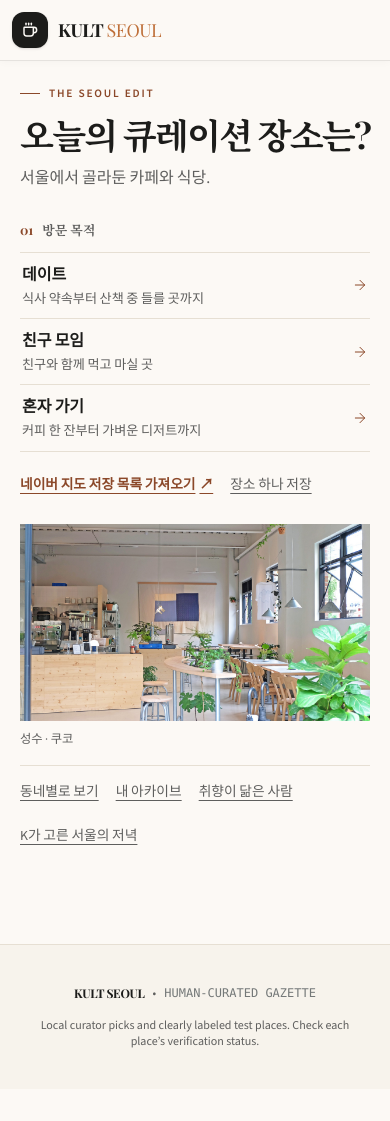
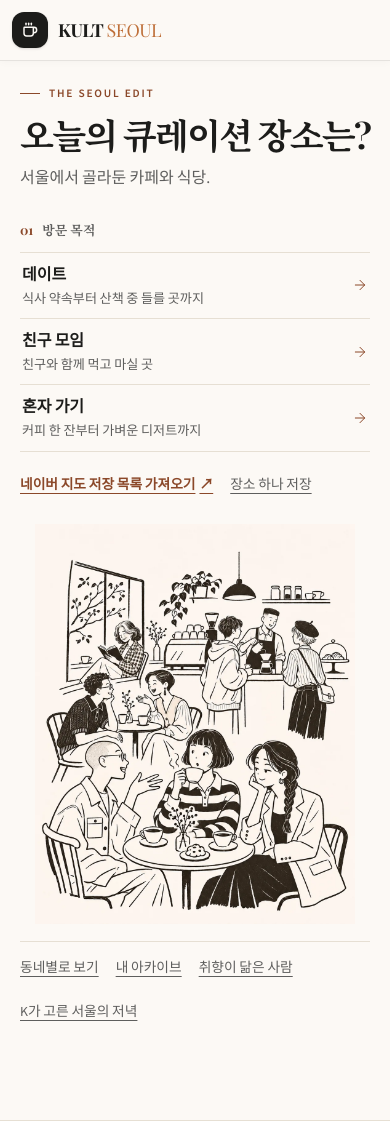
Before and after one commit to hoooong28-cyber/kult, a Next.js app: page / in a window 390 px wide. Shown: the top 1121 px of the page. Before the commit the page ends 1089 px from the top, so only its background shows below. Built offline with nearby package versions, Linux system fonts and the light colour scheme; a web font is replaced by a local one.

Commit message:
Place approved KULT café illustration on the responsive home cover

```diff
--- a/app/entry.module.css
+++ b/app/entry.module.css
@@ -23,15 +23,13 @@
 .importLinks a:first-child { color: var(--kult-accent-text); font-weight: 700; }
 .importLinks a:not(:first-child), .secondary a, .empty { color: var(--kult-muted); }
 .empty { margin: 12px 0; font-size: .9rem; }
-.photo { min-width: 0; margin: 0; }
-.photoFrame { position: relative; overflow: hidden; aspect-ratio: 4 / 5; background: var(--kult-cream); }
-.photoFrame img { object-fit: cover; }
-.photo figcaption { margin-top: 9px; color: var(--kult-muted); font-size: .77rem; }
+.cover { min-width: 0; }
+.coverImage { display: block; width: 100%; height: auto; }
 .secondary { grid-column: 1 / -1; border-top: 1px solid var(--kult-rule); padding-top: 4px; }
 @media (max-width: 767px) {
   .entry { grid-template-columns: minmax(0, 1fr); padding: 24px 20px 22px; row-gap: 17px; }
   .chooser { margin-top: 17px; }
-  .photoFrame { aspect-ratio: 16 / 9; }
+  .cover { width: min(84vw, 320px); justify-self: center; }
 }
 @media (prefers-reduced-motion: reduce) {
   .choice svg { transition: none; }
--- a/app/page.tsx
+++ b/app/page.tsx
@@ -37,13 +37,11 @@ export default async function HomePage({ searchParams }: Props) {
           <Link href="/archive#naver-single">장소 하나 저장</Link>
         </nav>
       </div>
-      <figure className={styles.photo}>
-        <div className={styles.photoFrame}>
-          <Image src="/venues/cuco-seongsu-interior.jpg" alt="성수 쿠코의 실내" fill
-            sizes="(max-width: 767px) 94vw, (max-width: 1200px) 44vw, 530px" />
-        </div>
-        <figcaption>성수 · 쿠코</figcaption>
-      </figure>
+      <div className={styles.cover}>
+        <Image src="/brand/kult-cafe-cover.webp" alt="" width={1040} height={1300}
+          sizes="(max-width: 767px) min(84vw, 320px), (max-width: 1200px) 39vw, 460px"
+          className={styles.coverImage} />
+      </div>
       <nav className={styles.secondary} aria-label="기타 메뉴">
         <Link href="/discoveries#pick-two">동네별로 보기</Link>
         <Link href="/archive">내 아카이브</Link>
```
Also changed, not shown: public/brand/kult-cafe-cover.webp (added), 1 other file (tests, documents, lock files or other folders).
